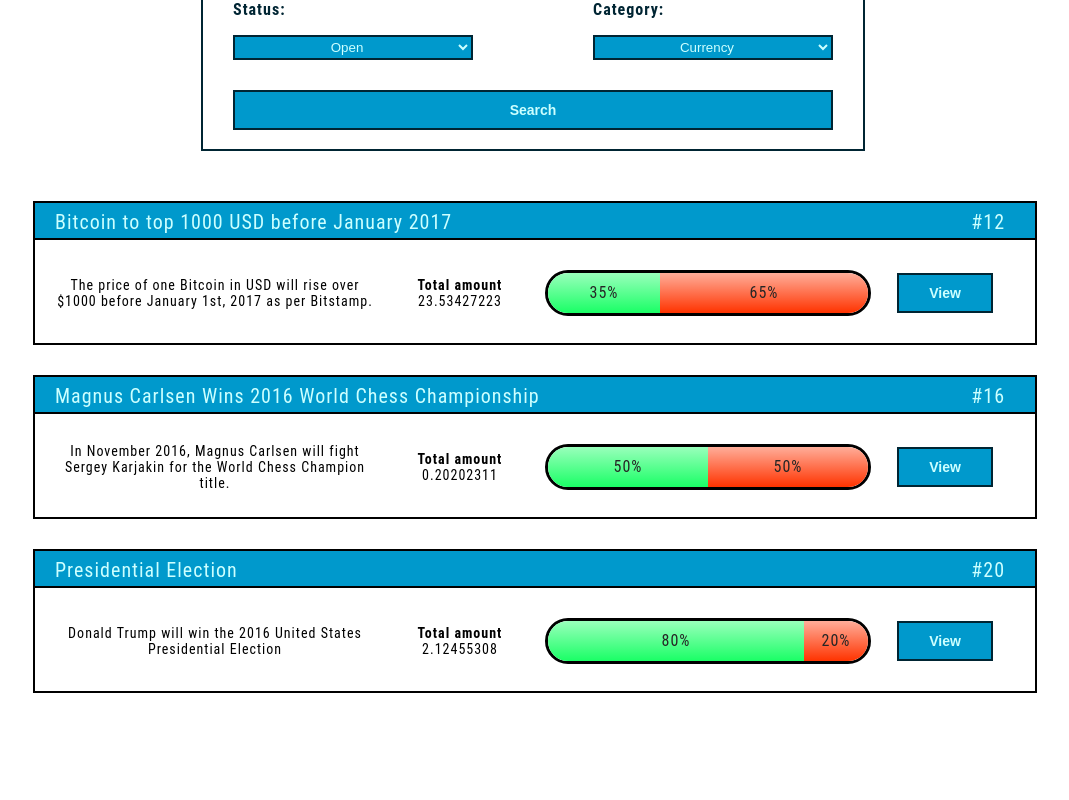
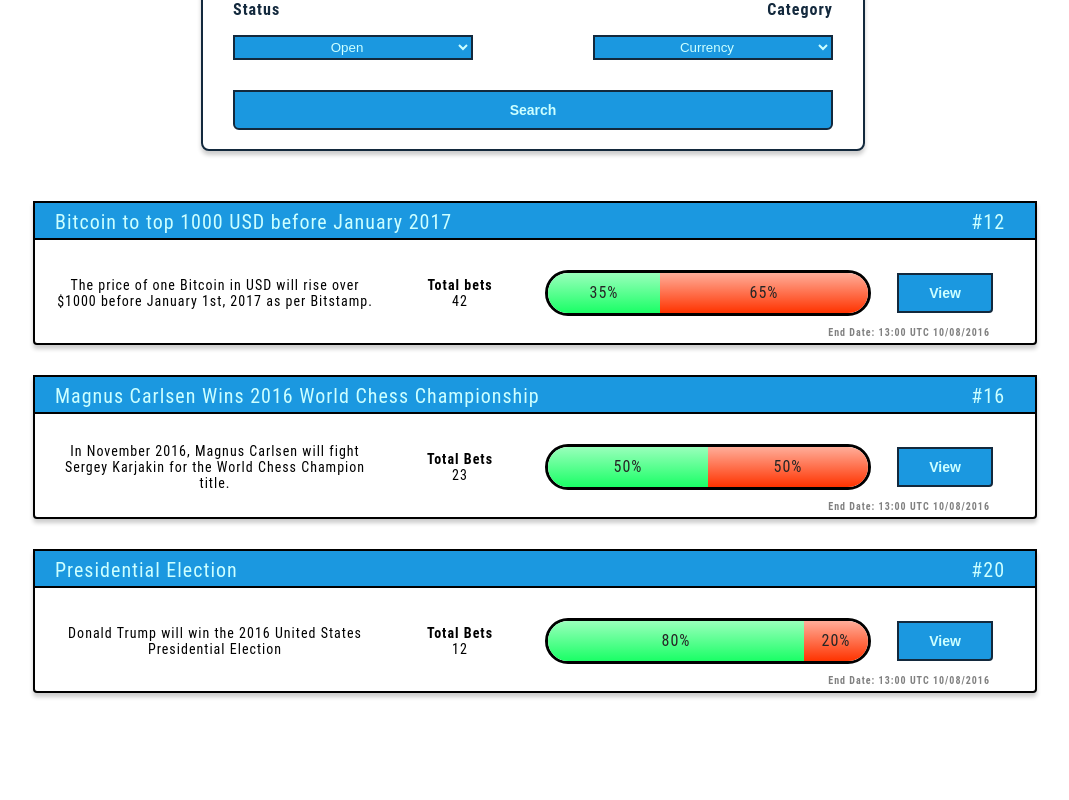
Before and after one commit to tantialex/BtcBet, a plain HTML site: page explore.html in a window 1280 px wide. Shown: the part 73-873 px from the top of the page, without its empty margins (107-1176 px from the left). Drawn offline with nearby package versions, Linux system fonts and the light colour scheme.

Commit message:
Version 0.5
Template done, chnaged color theme and added box shadow.

TODO: link back-end with  front-end. ( dynamic card creation & query
filter )

```diff
--- a/explore.css
+++ b/explore.css
@@ -1,9 +1,10 @@
 /**
 	Colors:
-		Primary: #002533; (Dark Blue)
-		Secondary: #0099cc; (Light Blue)
-		Text-Primary: #80ddff; (Dark Blue)
-		Text-Secondary: #ccffff; (Light Blue)
+		Body Background: #006494 (SEA BLUE)
+		Dark-Primary: #13293D; (YANKEES BLUE)
+		Secondary: #1B98E0; (BATTERY CHARGED BLUE)
+		Text-Primary: #ccffff; (LIGHT BLUE)
+		https://coolors.co/13293d-006494-247ba0-1b98e0-e8f1f2
 */
 body{
     font-family: 'Roboto Condensed', sans-serif;
@@ -11,6 +12,7 @@ body{
     padding:0px;
     margin:0px;
 }
+input, button, submit { border:none; outline:none;}
 .xCenter{
     left:0px;
     right:0px;
@@ -30,24 +32,25 @@ body{
 	font-size:14px;
 	font-weight:bold;
 	cursor:pointer;
-	background-color:#0099cc;
+	background-color:#1B98E0;
 	color:#ccffff;
-	border: 2px solid #002533;
+	border: 2px solid #13293D;
 	-webkit-transition-duration:0.4s;
 }
 #explore_page button:hover{
 	background-color:white;
-	color:#002533;
-	border: 2px solid #0099cc;
+	color:#1B98E0;
+	border: 2px solid #1B98E0;
 }
 #explore_page .search_container{
-
     width:60%;
     height:22%;
     background-color:white;
     padding-left:30px;
     padding-right:30px;
-    border:2px solid #002533;
+    border:2px solid #13293D;
+	border-radius:8px;
+	box-shadow: 0px 4px 4px rgba(0,0,0,0.2);
 }
 #explore_page .search_container .title_container{
     margin-top:20px;
@@ -56,8 +59,9 @@ body{
     font-size:30px;
     margin:0;
     padding:0;
-    color:#002533;
+    color:#13293D;
     font-weight:bold;
+	text-align:center;
 }
 #explore_page .search_container .top_row {
     position:relative;
@@ -67,16 +71,16 @@ body{
     width:40%;
 }
 #explore_page .search_container .top_row p{
-    color:#002533;
+    color:#13293D;
 	font-weight:bold;
 }
 #explore_page .search_container .top_row select{
     width:100%;
     text-align-last:center;
     height:25px;
-    background-color:#0099cc;
+    background-color:#1B98E0;
     color:#ccffff;
-    border:2px solid #002533;
+    border:2px solid #13293D;
 }
 #explore_page .search_container .bottom_row{
     margin-top:30px;
@@ -87,6 +91,8 @@ body{
 #explore_page .search_container .bottom_row .search_button{
     width:100%;
     height:100%;
+	border-bottom-left-radius:6px;
+	border-bottom-right-radius:6px;
 }
 #explore_page .list_container{
 	margin-top:5%;
@@ -103,14 +109,17 @@ body{
 	width:100%;
 	height:140px;
 	border: 2px solid black;
+	box-shadow: 0px 4px 4px rgba(0,0,0,0.2);
 	background-color:white;
+	border-bottom-left-radius:4px;
+	border-bottom-right-radius:4px;
 }
 .card_container .card_header{
 	position:relative;
 	display:block;
 	width: 100%;
 	height:25%;
-	background-color:#0099cc;
+	background-color:#1B98E0;
 	border-bottom:2px solid black;
 }
 .card_container .card_header >p{
@@ -212,4 +221,33 @@ body{
     display: block;
 	width:60%;
 	height:40px;
+	border-bottom-right-radius:4px;
 }
+.card_container .card_content .time_wrapper{
+    position:absolute;
+	bottom:0px;
+	right:0px;
+	margin-right:4.5%;
+	margin-bottom:5px;
+}
+.card_container .card_content .time_wrapper h3{
+	font-size:10px;
+	font-weight:bold;
+    margin:0px;
+	padding:0px;
+	color:grey;
+}
+
+@media screen and (max-width:600px){
+    p{
+		font-size:10px !important;
+	}
+	.time_wrapper .field_end_time{
+		font-size:6px !important;
+		margin-bottom:5px !important;
+    }
+	.card_title, .card_id{
+		padding-top:12px !important;
+		font-size:12px !important;
+	}
+}
--- a/explore.html
+++ b/explore.html
@@ -8,11 +8,11 @@
         <div id="explore_page" class="xCenter">
             <div class="search_container xCenter">
                 <div class="title_container">
-                    <p class="title">Explore Bets</p>
+                    <h2 class="title">Explore Bets</h2>
                 </div>
                 <div class="top_row">
 					<div style="float:left">
-						<p class="text">Status:</p>
+						<p class="text" style="text-align:left">Status</p>
 						<select name="status" id="statusSelect">
 							<option value="open">Open</option>
 							<option value="resolved">Resolved</option>
@@ -22,7 +22,7 @@
 						</select>
 					</div>
 					<div style="float:right">
-						<p class="text">Category:</p>
+						<p class="text" style="text-align:right">Category</p>
 						<select name="category" id="categorySelect">
 							<option value="currency">Currency</option>
 							<option value="politics">Politics</option>
@@ -30,6 +30,7 @@
 							<option value="entertainment">Entertainment</option>
 							<option value="misc">Miscellaneous</option>
 							<option value="all">All</option>
+
 						</select>
 					</div>
                     <br style="clear:both">
@@ -54,8 +55,8 @@
 								</div
 								><div class="total_amount_wrapper item">
 									<div>
-										<p class="title" style="vertical-align:top; font-weight:bold;">Total amount</p>
-										<p class="field_total_bets_amount">23.53427223</p>
+										<p class="title" style="vertical-align:top; font-weight:bold;">Total bets</p>
+										<p class="field_total_bets">42</p>
 									</div>
 								</div
 								><div class="total_bar_wrapper item">
@@ -79,6 +80,9 @@
 										<button type="button" class="view_button xCenter">View</button>
 									</div>
 								</div>
+								<div class="time_wrapper">
+									<h3 class="field_end_time">End Date: 13:00 UTC 10/08/2016</h3>
+								</div>
 							</div>
 						</div>
 					</div>
@@ -96,8 +100,8 @@
 								</div
 								><div class="total_amount_wrapper item">
 									<div>
-										<p class="title" style="vertical-align:top; font-weight:bold;">Total amount</p>
-										<p class="field_total_bets_amount">0.20202311</p>
+										<p class="title" style="vertical-align:top; font-weight:bold;">Total Bets</p>
+										<p class="field_total_bets">23</p>
 									</div>
 								</div
 								><div class="total_bar_wrapper item">
@@ -121,6 +125,9 @@
 										<button type="button" class="view_button xCenter">View</button>
 									</div>
 								</div>
+								<div class="time_wrapper">
+									<h3 class="field_end_time">End Date: 13:00 UTC 10/08/2016</h3>
+								</div>
 							</div>
 						</div>
 					</div>
@@ -138,8 +145,8 @@
 								</div
 								><div class="total_amount_wrapper item">
 									<div>
-										<p class="title" style="vertical-align:top; font-weight:bold;">Total amount</p>
-										<p class="field_total_bets_amount">2.12455308</p>
+										<p class="title" style="vertical-align:top; font-weight:bold;">Total Bets</p>
+										<p class="field_total_bets">12</p>
 									</div>
 								</div
 								><div class="total_bar_wrapper item">
@@ -163,6 +170,9 @@
 										<button type="button" class="view_button xCenter">View</button>
 									</div>
 								</div>
+								<div class="time_wrapper">
+									<h3 class="field_end_time">End Date: 13:00 UTC 10/08/2016</h3>
+								</div>
 							</div>
 						</div>
 					</div>
--- a/masterpage.css
+++ b/masterpage.css
@@ -1,23 +1,25 @@
 /**
 	Colors:
-		Primary: #002533; (Dark Blue)
-		Secondary: #0099cc; (Light Blue)
-		Text-Primary: #80ddff; (Dark Blue)
-		Text-Secondary: #ccffff; (Light Blue)
+		Body Background: #006494 (SEA BLUE)
+		Dark-Primary: #13293D; (YANKEES BLUE)
+		Secondary: #1B98E0; (BATTERY CHARGED BLUE)
+		Text-Primary: #ccffff; (LIGHT BLUE)
+		https://coolors.co/13293d-006494-247ba0-1b98e0-e8f1f2
 */
 body{
-	background-color:#004b66;
+	background-color:#006494;
 	font-family: 'Roboto Condensed', sans-serif;
 	letter-spacing:1px;
 	padding:0px;
 	margin:0px;
 }
+input, button, submit { border:none; }
 a{
 	text-decoration:none;
 }
 #master_page{
-    min-width:1000px;
     width:100%;
+	min-width:950px;
     max-width:3000px;
 }
 .xCenter{
@@ -35,10 +37,10 @@ a{
 }
 .masterpage_container .top_row{
 	/**color-border*/
-	border-top:3px solid #002533;
+	border-top:3px solid #13293D;
 }
 .masterpage_container .bottom_row{
-	border-bottom:3px solid #002533;
+	border-bottom:3px solid #13293D;
 }
 .masterpage_container .row .row_wrapper{
 	width:80%;
@@ -55,7 +57,7 @@ a{
 }
 #header_container .top_row{
 	height:100px;
-	background-color:#002533;
+	background-color:#13293D;
 }
 #header_container .top_row .icon_wrapper{
 	width:10%;
@@ -82,7 +84,7 @@ a{
 	font-size:24px;
 	padding:0;
 	margin:0;
-	color:#80ddff;
+	color:#1B98E0;
 }
 #header_container .top_row .welcome_text .sub_text{
 	font-size:16px;
@@ -93,7 +95,7 @@ a{
 }
 #header_container .bottom_row{
 	height:40px;
-	background-color: #0099cc;
+	background-color: #1B98E0;
 }
 #header_container .bottom_row .row_wrapper{
 	height:inherit;
@@ -112,7 +114,7 @@ a{
 	height:40px;
 	width:16.2%;
 	vertical-align: top;
-	border-left:3px solid #002533;
+	border-left:3px solid #13293D;
 	list-style-type: none;
 	overflow:hidden;
 }
@@ -148,7 +150,7 @@ a{
 	z-index:20;
 }
 #header_container .bottom_row .nav_list .nav_random{
-	background: linear-gradient(0deg,  #0099cc, #002533,  #0099cc);
+	background: linear-gradient(0deg,  #1B98E0, #13293D,  #1B98E0);
 	background-size: 600% 600%;
 	-webkit-animation: AnimationName 7s ease infinite;
 	-moz-animation: AnimationName 7s ease infinite;
@@ -190,7 +192,7 @@ a{
 }
 #content_container .content_wrapper .content_iframe{
     width:100%;
-    height:100px;
+    height:1000px;
 
 }
 #content_container .side_content_wrapper{
@@ -209,19 +211,19 @@ a{
 }
 #footer_container .top_row{
 	height:150px;
-	background-color: #0099cc;
+	background-color: #1B98E0;
 }
 #footer_container .bottom_row{
 	height:50px;
-	background-color:#002533;
+	background-color:#13293D;
 }
 #footer_container .top_row .row_wrapper .list_item{
 	z-index:2;
 	position:relative;
 	width:33%;
 	height:100%;
-	border-left:3px dotted #002533;
-	border-bottom:3px dotted #002533;
+	border-left:3px dotted #13293D;
+	border-bottom:3px dotted #13293D;
 	vertical-align:top;
 }
 #footer_container .top_row .row_wrapper .items_wrapper{
@@ -238,7 +240,7 @@ a{
 }
 #footer_container .top_row .row_wrapper .text{
 	font-size:14px;
-	color:#002533;
+	color:#13293D;
 	font-weight:bold;
 	margin:0;
 	vertical-align:top;
@@ -294,3 +296,21 @@ a{
 	font-size:12px;
 	color: #ccffff;
 }
+
+@media screen and (max-width : 1500px) {
+    p{
+		font-size:10px !important;
+    }
+	.text{
+		padding-top:5px !important;
+		font-size:12px !important;
+	}
+	.welcome_text p{
+		font-size:16px !important;
+	}
+	.welcome_text{
+		padding-top:30px !important;
+		padding-left:40px !important;
+		height:auto !important;
+	}
+}
```
